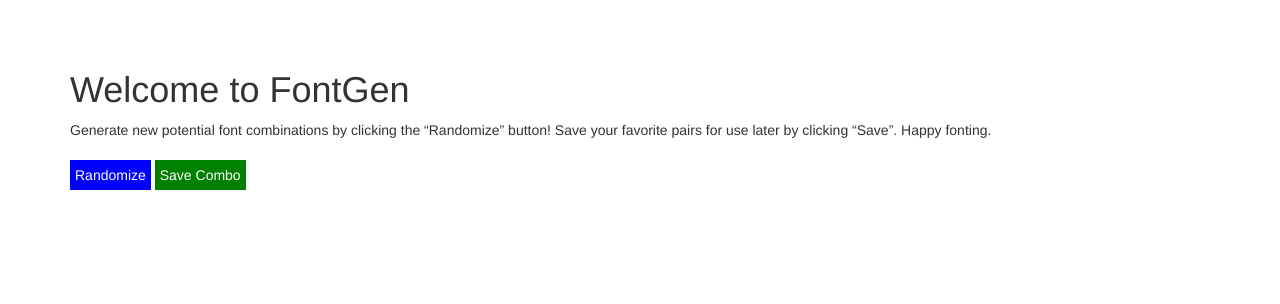
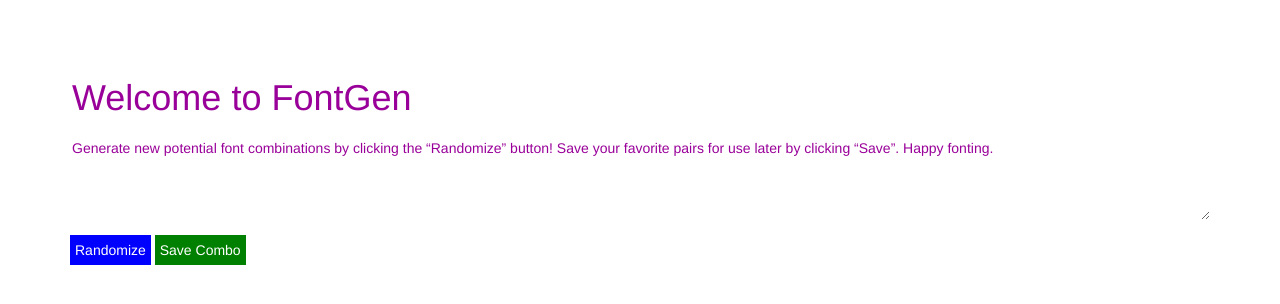
Before and after one commit to mjolliffe/fontgen, a plain HTML site: page frontend/index.html in a window 1280 px wide. Drawn offline with nearby package versions, Linux system fonts and the light colour scheme; some packages are replaced by stand-ins of ours.

Commit message:
Changed static text to dynamic input text and text areas for header and paragraph text respectively. Still need to style.

```diff
--- a/frontend/assets/sass/style.scss
+++ b/frontend/assets/sass/style.scss
@@ -7,6 +7,60 @@
 
 body {
   margin-top: 50px;
+}
+
+input {
+  outline: none;
+  border: none;
+  -webkit-box-sizing: border-box; /* Safari/Chrome, other WebKit */
+  -moz-box-sizing: border-box;    /* Firefox, other Gecko */
+  box-sizing: border-box;         /* Opera/IE 8+ */
+}
+
+::-webkit-input-placeholder { /* WebKit, Blink, Edge */
+  color:    #909;
+  width: 100%;
+}
+:-moz-placeholder { /* Mozilla Firefox 4 to 18 */
+  color:    #909;
+  opacity:  1;
+  width: 100%;
+
+}
+::-moz-placeholder { /* Mozilla Firefox 19+ */
+  color:    #909;
+  opacity:  1;
+  width: 100%;
+
+}
+:-ms-input-placeholder { /* Internet Explorer 10-11 */
+  color:    #909;
+  width: 100%;
+
+}
+:placeholder-shown { /* Standard (https://drafts.csswg.org/selectors-4/#placeholder) */
+  color:    #909;
+  width: 100%;
+
+}
+
+#header {
+  width: 100%;
+    line-height: 1.5em;
+
+}
+
+
+#paragraph {
+  width: 100%;
+      word-wrap: break-word;
+  color:    #909;
+
+}
+
+
+textarea {
+  border: none;
 }
 
 .button {
--- a/frontend/index.html
+++ b/frontend/index.html
@@ -20,9 +20,10 @@
 </head>
 <body ui-view>
   <div class="container">
-    <div><h1 id="header">Welcome to FontGen </h1></div>
-    <div><p id="paragraph">Generate new potential font combinations by clicking the “Randomize” button! Save your favorite pairs for use later by clicking “Save”. Happy fonting.</p></div>
+    <div><h1><input type="text" name="" value="" placeholder="Welcome to FontGen" id="header"></h1></div>
+    <!-- <div><p><input type="text" name="" value="" placeholder="Generate new potential font combinations by clicking the “Randomize” button! Save your favorite pairs for use later by clicking “Save”. Happy fonting."  id="paragraph" maxlength="1000"></p></div> -->
     <div>
+    <textarea name="" id="paragraph" cols="30" rows="4">Generate new potential font combinations by clicking the “Randomize” button! Save your favorite pairs for use later by clicking “Save”. Happy fonting.</textarea></div>
       <input type="button" class="button randomize" value="Randomize" ng-click="randomize()">
       <input type="button" class="button save" value="Save Combo" ng-click="save()">
     </div>
```
Also changed, not shown: frontend/assets/css/style.css.
